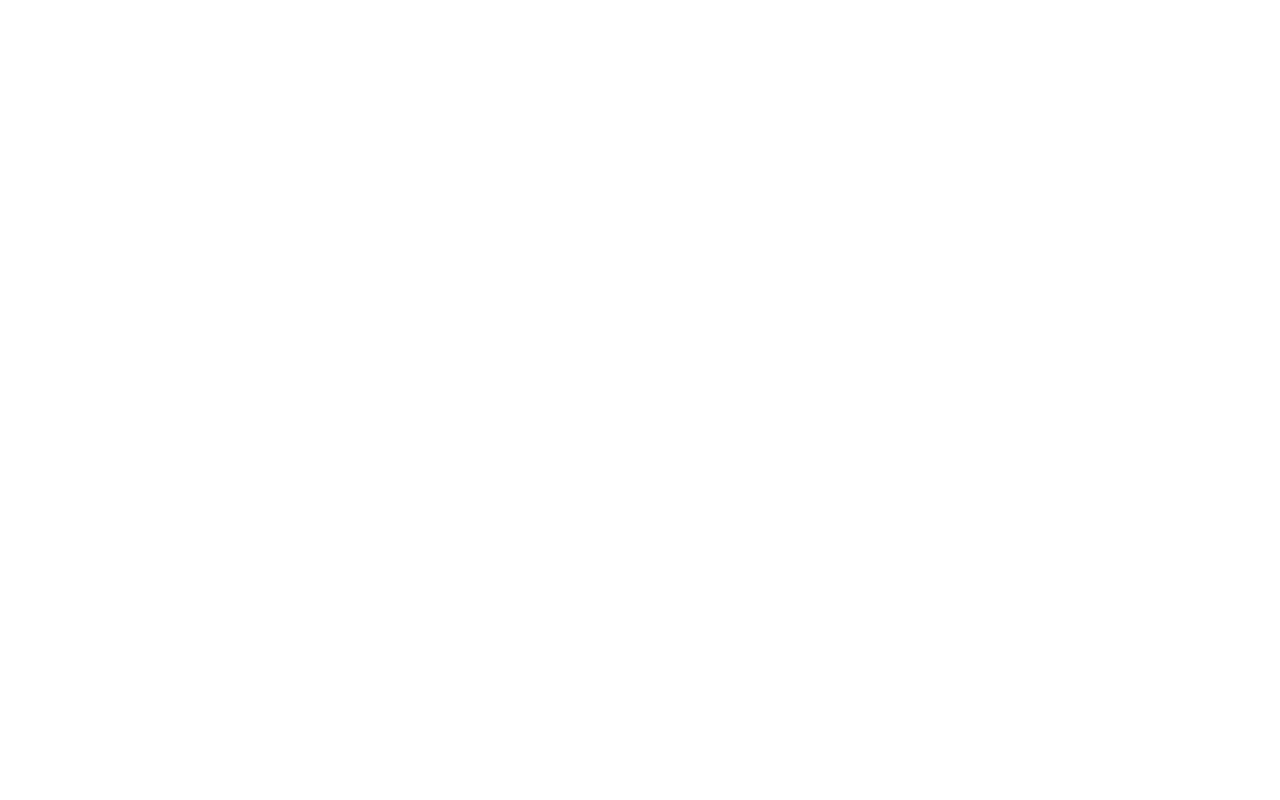
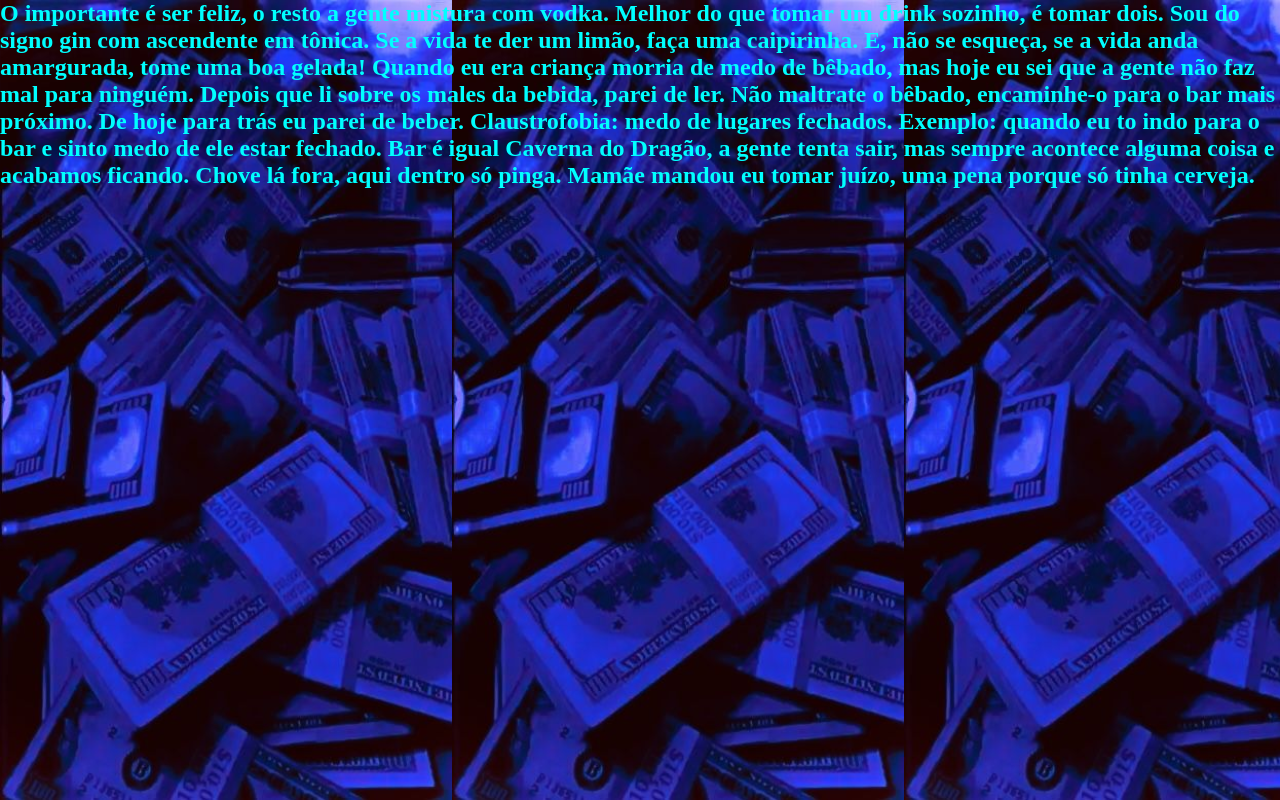
Before and after one commit to mhayury27/DRINK-, a plain HTML site: page Drink :)/index.html in a window 1280 px wide. Drawn offline with Linux system fonts and the light colour scheme.

Commit message:
Add files via upload

```diff
--- a/Drink :)/index.html
+++ b/Drink :)/index.html
@@ -4,11 +4,32 @@
     <meta charset="UTF-8">
     <meta name="viewport" content="width=device-width, initial-scale=1.0">
     <title>Document</title>
+    <link rel="stylesheet" href="style.css">
 </head>
 <body>
+    <section class="principal container">
+    <h1> O importante é ser feliz, o resto a gente mistura com vodka.
+         Melhor do que tomar um drink sozinho, é tomar dois.
+         Sou do signo gin com ascendente em tônica.
+         Se a vida te der um limão, faça uma caipirinha.
+         E, não se esqueça, se a vida anda amargurada, tome uma boa gelada!
+         Quando eu era criança morria de medo de bêbado, mas hoje eu sei que a gente não faz mal para ninguém.
+         Depois que li sobre os males da bebida, parei de ler.
+         Não maltrate o bêbado, encaminhe-o para o bar mais próximo.
+         De hoje para trás eu parei de beber.
+         Claustrofobia: medo de lugares fechados. Exemplo: quando eu to indo para o bar e sinto medo de ele estar fechado.
+         Bar é igual Caverna do Dragão, a gente tenta sair, mas sempre acontece alguma coisa e acabamos ficando.
+         Chove lá fora, aqui dentro só pinga.
+         Mamãe mandou eu tomar juízo, uma pena porque só tinha cerveja.
+         <title>
+        </h1>
+        <img src="img/ef433cd264b6d03c5b46c3596af82b80.jpg" alt="">
+
+
+ </section>
 
 </body>
+
 </html>
 
 <title>
-    <link rel="stylesheet" href="style.css"
--- a/Drink :)/style.css
+++ b/Drink :)/style.css
@@ -1,3 +1,8 @@
+*{
+    margin: 0;
+    padding: 0;
+}
+
 :root{
     --cor-principal:#FFFFFF;
     --cor-secundaria:#C0C0C0;
@@ -6,5 +11,16 @@
 }
 
 body{
+
     background-color:var(--cor-de-fundo) #00030C;
+    color: aqua;
 }
+.principal{
+    background-image: url(img/0e918e9d2908a9e89459733a0c64b1db.jpg);
+}
+
+.container{
+    height:100vh;
+
+    background-size: contain;
+}
```
Also changed, not shown: Drink :)/54bf3c50da5c420b2c895940d1c97914.jpg (added), Drink :)/img/0e918e9d2908a9e89459733a0c64b1db.jpg (added), Drink :)/img/drinque-gin-azul-sessao-da-tarde.webp (added), Drink :)/img/ef433cd264b6d03c5b46c3596af82b80.jpg (added).
